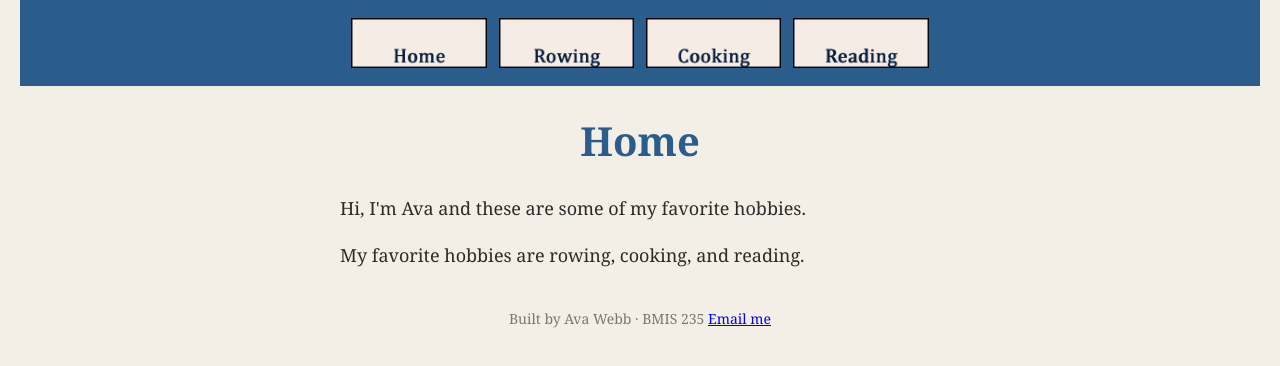
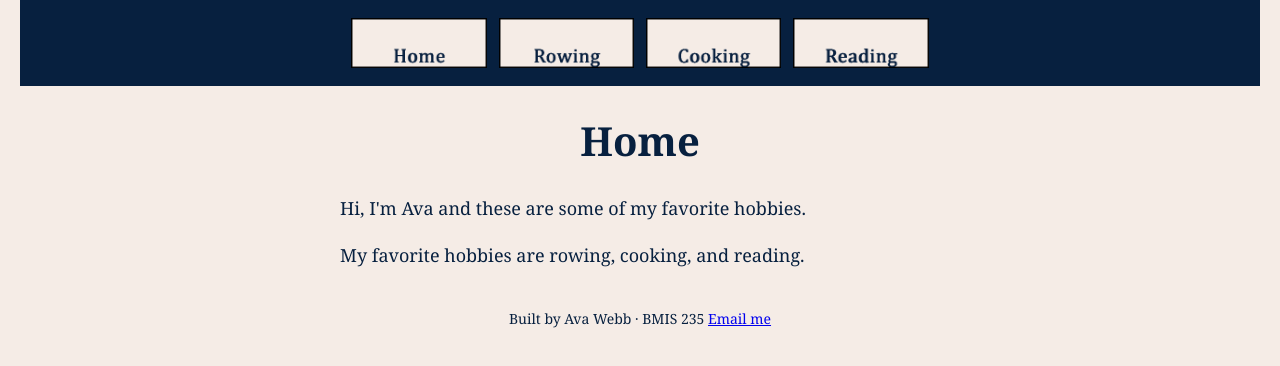
Before and after one commit to avawebb4/bmis235-html-3, a plain HTML site: page index.html in a window 1280 px wide. Drawn offline with Linux system fonts and the light colour scheme.

Commit message:
Change color scheme in styles.css
Updated background and text colors for better contrast.

```diff
--- a/styles.css
+++ b/styles.css
@@ -11,15 +11,15 @@
 
 body {
     font-family: Georgia, "Times New Roman", serif;
-    background-color: #f4efe6;
-    color: #2b2b2b;
+    background-color: #f5ece6;
+    color: #07203f;
     margin: 0;
     padding: 0 20px 40px 20px;
 }
 
 /* the menu at the top of every page */
 nav {
-    background-color: #2b5d8c;
+    background-color: #07203f;
     padding: 14px;
     text-align: center;
 }
@@ -39,7 +39,7 @@ nav a {
 }
 
 h1 {
-    color: #2b5d8c;
+    color: #07203f;
     text-align: center;
     font-size: 40px;
 }
@@ -54,6 +54,6 @@ p {
 footer {
     text-align: center;
     font-size: 14px;
-    color: #777777;
+    color: #07203f;
     margin-top: 40px;
 }
```
